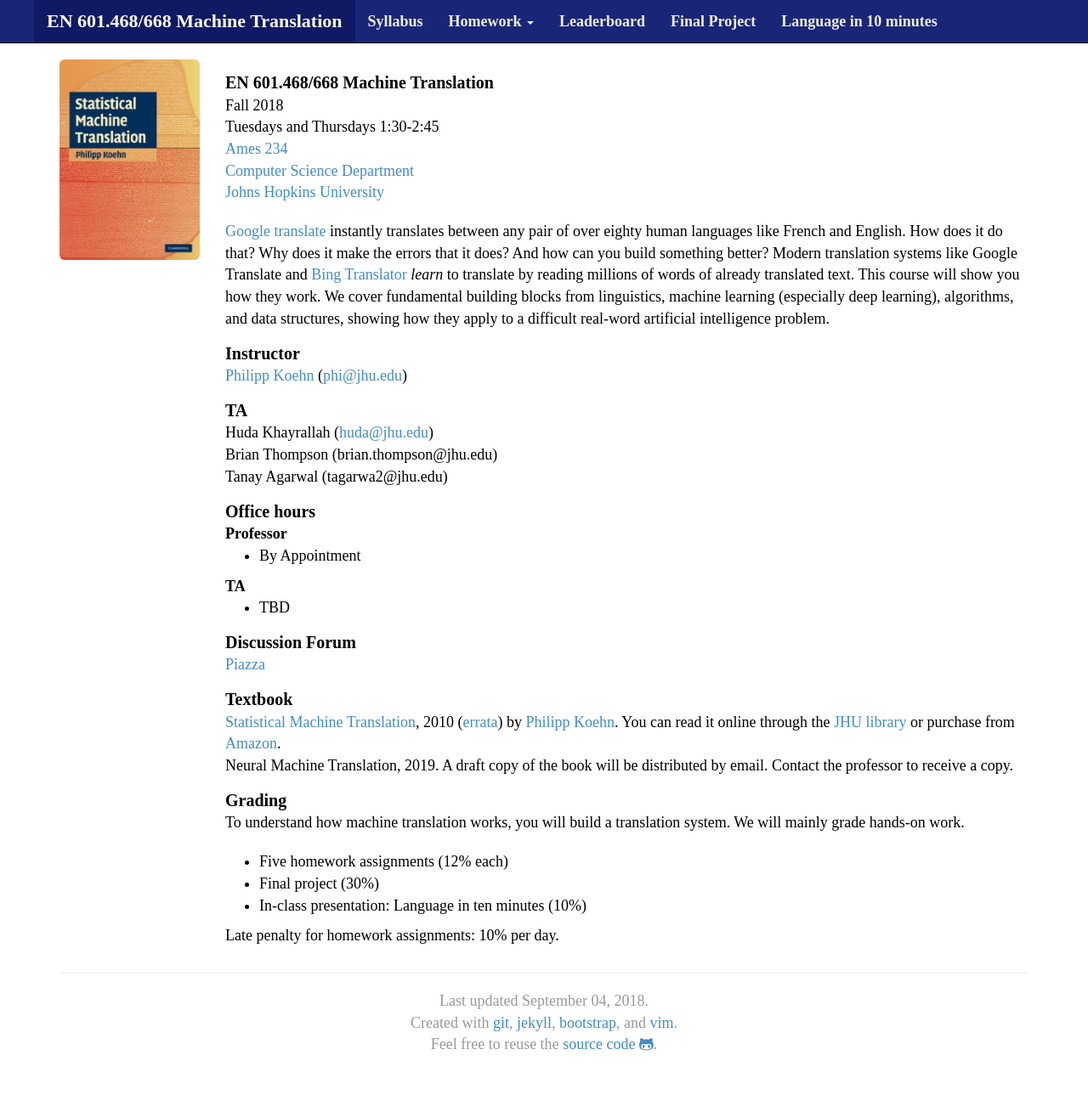
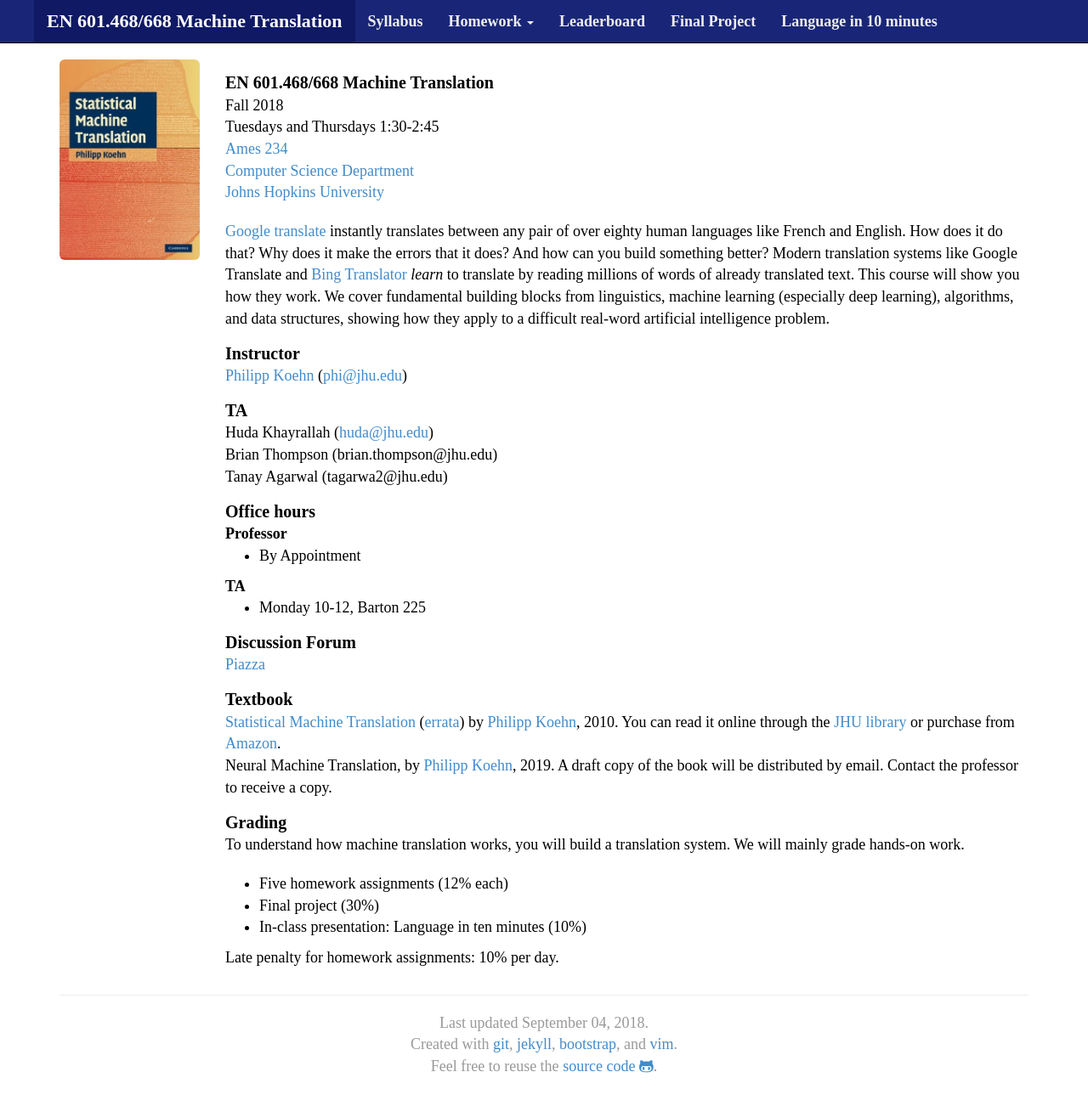
Before and after one commit to mt-class/jhu, a Jekyll site: the page built from index.md, in a window 1280 px wide and 1320 px high. Shown: the top 1302 px of the window at 85% size. Built offline with Jekyll 4.4.1, drawn with Linux system fonts in a browser that asks for light colours; nearby versions of some CDN libraries; some web fonts are replaced.

Commit message:
Update index.md

```diff
--- a/index.md
+++ b/index.md
@@ -39,17 +39,17 @@ Office hours
 : **Professor**
 * By Appointment
 : **TA**
-* TBD
+* Monday 10-12, Barton 225
 
 Discussion Forum
 : [Piazza](https://piazza.com/jhu/fall2017/en600468/home)
 
 Textbook
-: [Statistical Machine Translation](http://www.statmt.org/book/), 2010 (<a href="http://statmt.org/book/errata.html">errata</a>)
-by [Philipp Koehn](http://www.cs.jhu.edu/~phi/).
+: [Statistical Machine Translation](http://www.statmt.org/book/) (<a href="http://statmt.org/book/errata.html">errata</a>)
+by [Philipp Koehn](http://www.cs.jhu.edu/~phi/), 2010.
 You can read it online through the <a href="https://catalyst.library.jhu.edu/catalog/bib_3522360">JHU library</a> or
 purchase from <a href="http://www.amazon.com/Statistical-Machine-Translation-Philipp-Koehn/dp/0521874157">Amazon</a>.
-: Neural Machine Translation, 2019. A draft copy of the book will be distributed by email. Contact the professor to receive a copy.
+: Neural Machine Translation, by [Philipp Koehn](http://www.cs.jhu.edu/~phi/), 2019. A draft copy of the book will be distributed by email. Contact the professor to receive a copy.
 
 Grading
 : To understand how machine translation works, you will build a translation system.
```
